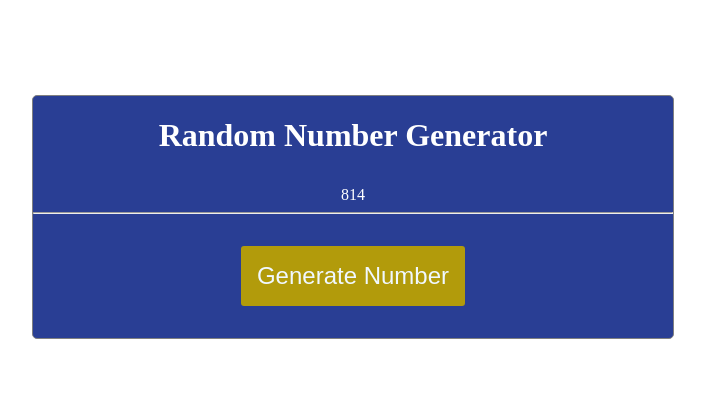
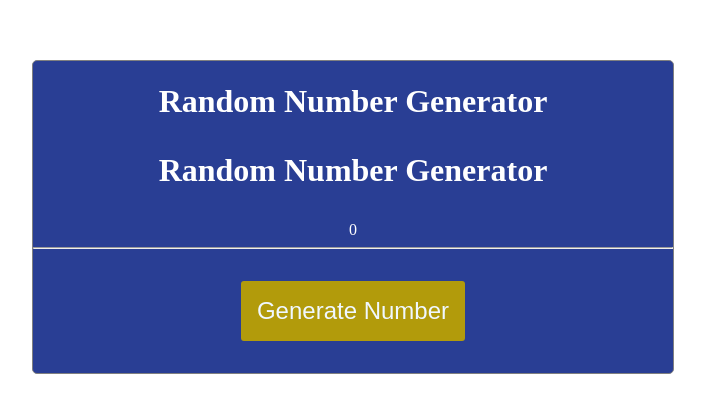
Before and after one commit to alexxxandeeer/generator_new, a plain HTML site: page index.html in a window 1280 px wide. Shown: the part 191-604 px from the top of the page, without its empty margins (287-992 px from the left). Drawn offline with Linux system fonts and the light colour scheme.

Commit message:
Комментари

```diff
--- a/app.js
+++ b/app.js
@@ -1,4 +1,4 @@
-const number = document.querySelector(".number");
+/* const number = document.querySelector(".number");
 const btn = document.querySelector(".generate");
 
 let generateNumber = () => {
@@ -8,3 +8,13 @@ let generateNumber = () => {
 
 btn.addEventListener("click", generateNumber);
 generateNumber();
+
+ */
+
+const div = document.createElement('div')
+div.classList.add('wrapper')
+const body = document.body
+body.appendChild(div)
+
+
+console.log(body)
--- a/index.html
+++ b/index.html
@@ -11,6 +11,8 @@
 
     <div class="container">
         <div class="counter-div">
+
+            <h1>Random Number Generator</h1>
             <h1>Random Number Generator</h1>
             <span class="number">0</span>
             <hr>
```
